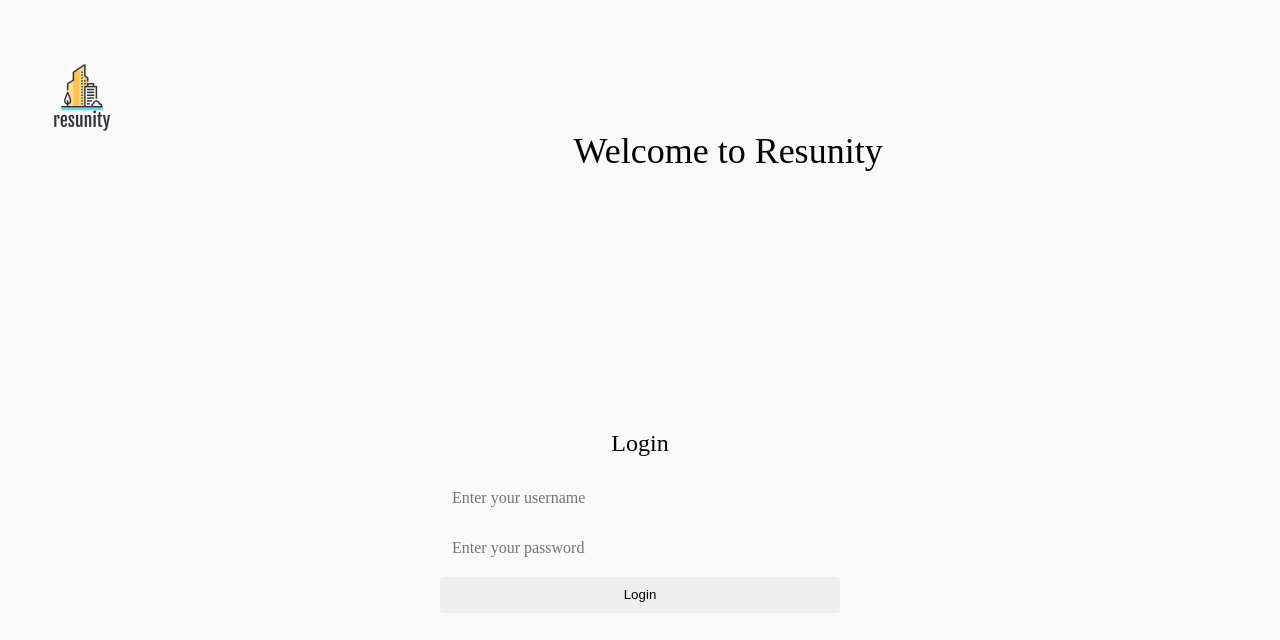
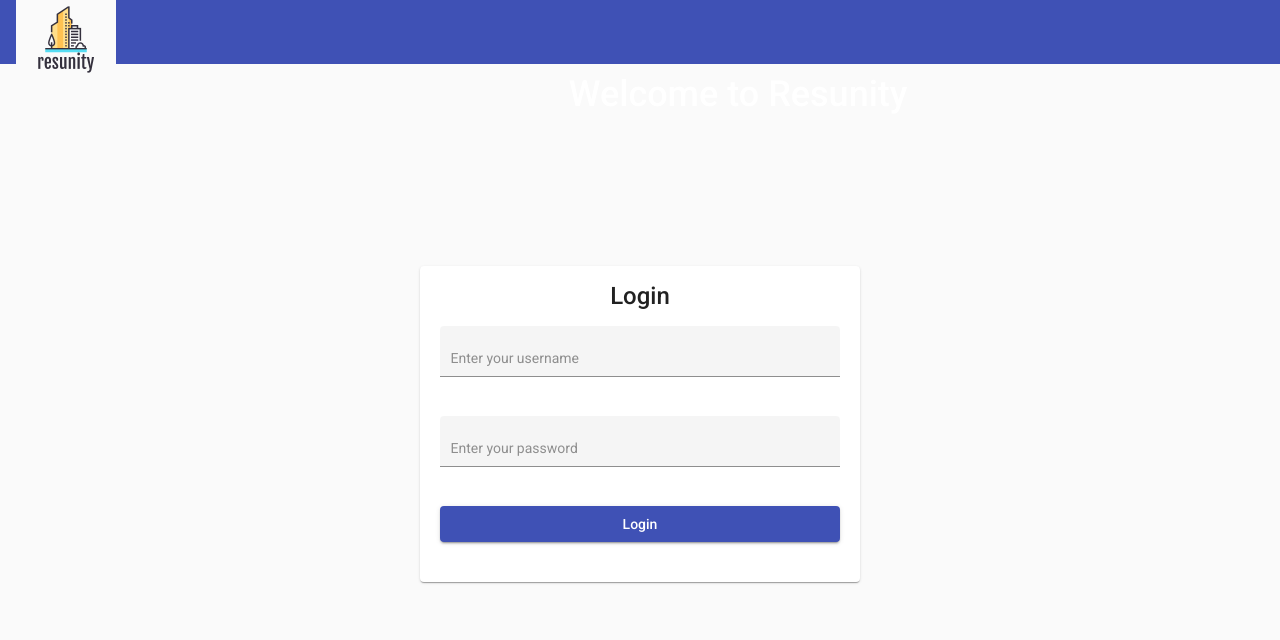
Before and after one commit to VeselinTodorov2000/ResunityHomeownerClient, an Angular app: page / in a window 1280 px wide. Shown: the top 640 px of the page. Built offline with nearby package versions, Linux system fonts and the light colour scheme.

Commit message:
update angular version

```diff
--- a/angular.json
+++ b/angular.json
@@ -23,6 +23,7 @@
               "src/assets"
             ],
             "styles": [
+              "./node_modules/@angular/material/prebuilt-themes/indigo-pink.css",
               "src/styles.css"
             ],
             "scripts": []
@@ -93,6 +94,7 @@
               "src/assets"
             ],
             "styles": [
+              "./node_modules/@angular/material/prebuilt-themes/indigo-pink.css",
               "src/styles.css"
             ],
             "scripts": []
--- a/src/index.html
+++ b/src/index.html
@@ -6,8 +6,11 @@
   <base href="/">
   <meta name="viewport" content="width=device-width, initial-scale=1">
   <link rel="icon" type="image/x-icon" href="favicon.ico">
+  <link rel="preconnect" href="https://fonts.gstatic.com">
+  <link href="https://fonts.googleapis.com/css2?family=Roboto:wght@300;400;500&display=swap" rel="stylesheet">
+  <link href="https://fonts.googleapis.com/icon?family=Material+Icons" rel="stylesheet">
 </head>
-<body>
+<body class="mat-typography">
   <app-root></app-root>
 </body>
 </html>
--- a/src/styles.css
+++ b/src/styles.css
@@ -1,3 +1,5 @@
 body {
     background-color: #fafafa;
 }
+html, body { height: 100%; }
+body { margin: 0; font-family: Roboto, "Helvetica Neue", sans-serif; }
```
Also changed, not shown: package.json (line endings or trailing spaces).
